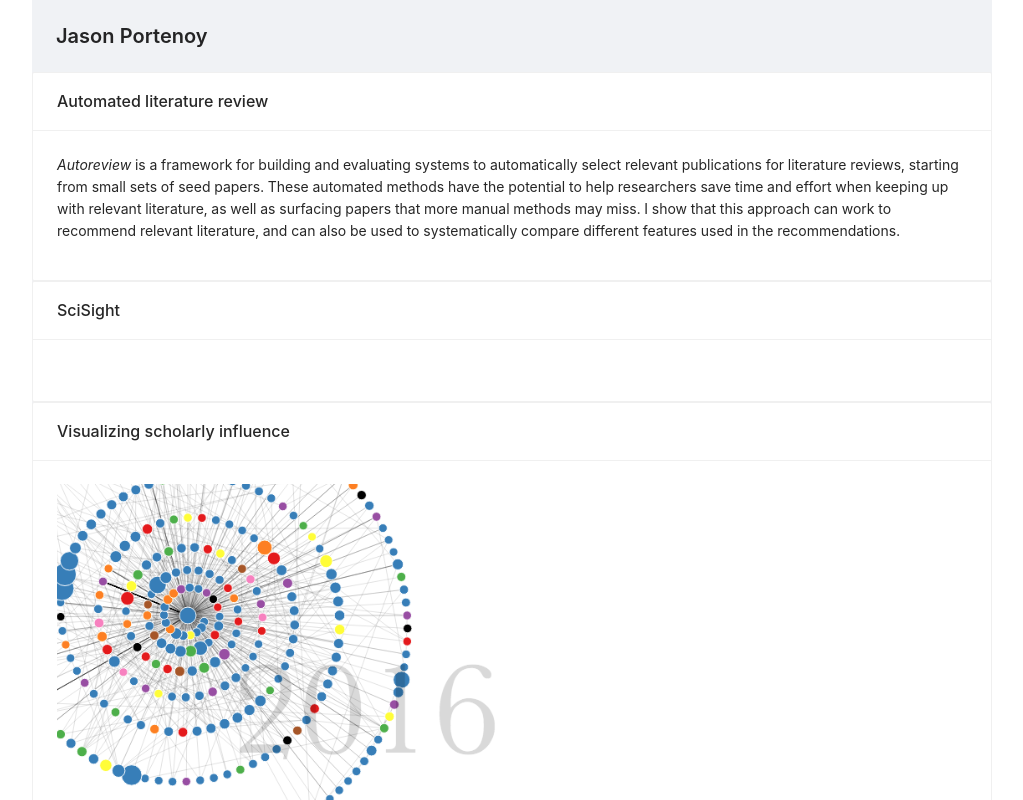
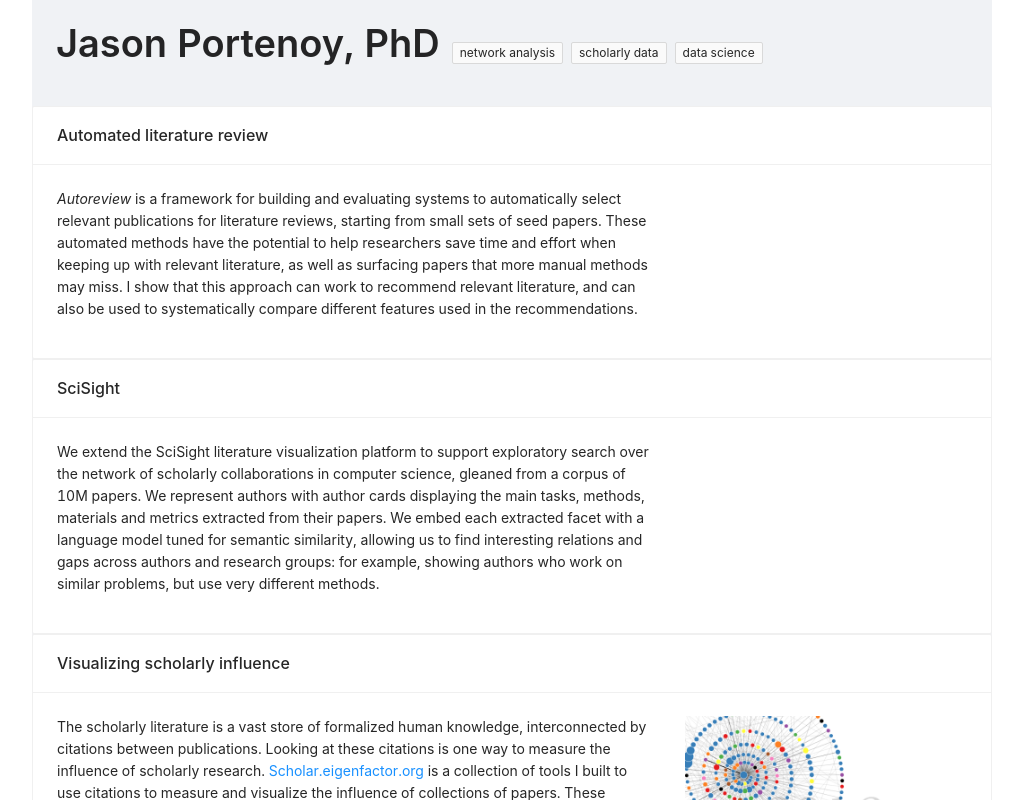
Before and after one commit to h1-the-swan/jasport-cra, a React (Create React App) app: page / in a window 1280 px wide. Shown: the top 800 px of the page, without its empty margins (128-1151 px from the left). Built offline with nearby package versions, Linux system fonts and the light colour scheme; no server answers.

Commit message:
include publications

```diff
--- a/package.json
+++ b/package.json
@@ -10,9 +10,12 @@
     "@types/node": "^12.0.0",
     "@types/react": "^17.0.0",
     "@types/react-dom": "^17.0.0",
+    "@types/react-helmet": "^6.1.1",
     "antd": "^4.16.0",
+    "citation-js": "^0.5.1",
     "react": "^17.0.2",
     "react-dom": "^17.0.2",
+    "react-helmet": "^6.1.0",
     "react-scripts": "4.0.3",
     "typescript": "^4.1.2",
     "web-vitals": "^1.0.1"
--- a/src/App.tsx
+++ b/src/App.tsx
@@ -1,10 +1,21 @@
-import React from "react";
-import { Layout, Typography, Card, Image, PageHeader } from "antd";
+import React, { useState, useEffect } from "react";
+import { Helmet } from "react-helmet";
+import {
+  Layout,
+  Typography,
+  Row,
+  Col,
+  Card,
+  Image,
+  PageHeader,
+  Tag,
+} from "antd";
+import Cite from "citation-js";
 import "./App.css";
 import thumbCitationVis from "./images/citationvis_thumb.png";
 
 const { Header, Footer, Content } = Layout;
-const { Paragraph, Link } = Typography;
+const { Paragraph, Link, Title } = Typography;
 
 interface Project {
   label: string;
@@ -12,12 +23,20 @@ interface Project {
   description: React.ReactNode | string;
   img?: any;
   imgAltText?: string;
+  citationKey?: string;
 }
+
+const tags = [
+  <Tag>network analysis</Tag>,
+  <Tag>scholarly data</Tag>,
+  <Tag>data science</Tag>,
+];
 
 const projects: Project[] = [
   {
     label: "autoreview",
     name: "Automated literature review",
+    citationKey: "portenoy_constructing_2020",
     description: (
       <React.Fragment>
         <em>Autoreview</em> is a framework for building and evaluating systems
@@ -34,11 +53,25 @@ const projects: Project[] = [
   {
     label: "scisight",
     name: "SciSight",
-    description: <React.Fragment></React.Fragment>,
+    citationKey: "hope_scisight_2020",
+    description: (
+      <React.Fragment>
+        We extend the SciSight literature visualization platform to support
+        exploratory search over the network of scholarly collaborations in
+        computer science, gleaned from a corpus of 10M papers. We represent
+        authors with author cards displaying the main tasks, methods, materials
+        and metrics extracted from their papers. We embed each extracted facet
+        with a language model tuned for semantic similarity, allowing us to find
+        interesting relations and gaps across authors and research groups: for
+        example, showing authors who work on similar problems, but use very
+        different methods.
+      </React.Fragment>
+    ),
   },
   {
     label: "nautilus",
     name: "Visualizing scholarly influence",
+    citationKey: "portenoy_leveraging_2017",
     img: thumbCitationVis,
     description: (
       <React.Fragment>
@@ -57,21 +90,63 @@ const projects: Project[] = [
   },
 ];
 
-const App: React.FC = () => (
+const App: React.FC = () => {
+  const [pubs, setPubs] = useState<any | null>(null);
+
+  useEffect(() => {
+    fetch(process.env.PUBLIC_URL + "/jp_publications.bib")
+      .then((r) => r.text())
+      .then((text) => {
+        const myPubs = new Cite(text);
+        setPubs(myPubs);
+        console.log(myPubs);
+        // const pub = pubs.format("bibliography", {
+        //   entry: "portenoy_leveraging_2017",
+        // });
+        // console.log(pub);
+      });
+  }, []); // this runs when the component first mounts
+
+  return (
     <div className="App">
+      <Helmet>
+        <meta charSet="utf-8" />
+        <title>Jason Portenoy, PhD</title>
+      </Helmet>
       <Layout>
-      <PageHeader title="Jason Portenoy" backIcon={false} ghost={true} />
+        <PageHeader
+          title={<Title>Jason Portenoy, PhD</Title>}
+          tags={tags}
+          backIcon={false}
+          ghost={true}
+        />
         <Content>
           {projects.map((project) => (
             <Card title={project.name}>
+              {project.citationKey && pubs ? (
+                <p>
+                  {pubs.format("bibliography", {
+                    entry: project.citationKey,
+                  })}
+                </p>
+              ) : null}
+              <Row gutter={32}>
+                <Col md={16}>
+                  <Paragraph>{project.description}</Paragraph>
+                </Col>
+                <Col md={8}>
                   {project.img ? (
                     <Image
                       src={project.img}
                       alt={project.imgAltText ? project.imgAltText : ""}
                       preview={false}
+                      style={{ maxWidth: "200px" }}
                     />
-            ) : null}
-            <Paragraph>{project.description}</Paragraph>
+                  ) : (
+                    <div></div>
+                  )}
+                </Col>
+              </Row>
             </Card>
           ))}
         </Content>
@@ -79,5 +154,6 @@ const App: React.FC = () => (
       </Layout>
     </div>
   );
+};
 
 export default App;
--- /dev/null
+++ b/src/ds.d.ts
@@ -0,0 +1 @@
+declare module "citation-js";
```
Also changed, not shown: 2 other files (tests, documents, lock files or other folders). Lines whose indentation alone changed are shown as unchanged.
